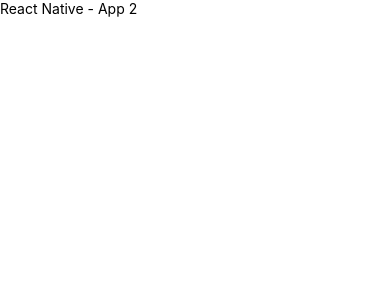
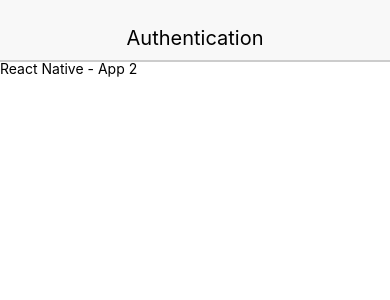
Before and after one commit to jmcasebier/react-native-simple-firebase-auth, a React Native app: screen / in a window 390 px wide. Shown: the top 300 px of the page. Built offline with nearby package versions, Linux system fonts and the light colour scheme.

Commit message:
added common components

```diff
--- a/src/App.js
+++ b/src/App.js
@@ -1,10 +1,12 @@
 import React, { Component } from 'react';
 import { View, Text } from 'react-native';
+import { Header } from './components/common';
 
 class App extends Component {
   render() {
     return (
       <View>
+        <Header headerText='Authentication' />
         <Text>React Native - App 2</Text>
       </View>
     );
--- /dev/null
+++ b/src/components/common/Button.js
@@ -0,0 +1,37 @@
+import React from 'react';
+import { Text, TouchableOpacity } from 'react-native';
+
+const Button = ({ onPress, children }) => {
+const { buttonStyle, textStyle } = styles;
+
+  return (
+    <TouchableOpacity onPress={onPress} style={buttonStyle}>
+      <Text style={textStyle}>
+        {children}
+      </Text>
+    </TouchableOpacity>
+  );
+};
+
+const styles = {
+  buttonStyle: {
+    flex: 1,
+    alignSelf: 'stretch',
+    backgroundColor: '#fff',
+    borderRadius: 5,
+    borderWidth: 1,
+    borderColor: '#007aff',
+    marginLeft: 5,
+    marginRight: 5
+  },
+  textStyle: {
+    alignSelf: 'center',
+    color: '#007aff',
+    fontSize: 16,
+    fontWeight: '600',
+    paddingTop: 10,
+    paddingBottom: 10
+  }
+};
+
+export { Button };
--- /dev/null
+++ b/src/components/common/Card.js
@@ -0,0 +1,29 @@
+import React from 'react';
+import { View } from 'react-native';
+
+const Card = (props) => {
+  return (
+    <View style={styles.containerStyle}>
+      {props.children}
+    </View>
+  );
+};
+
+const styles = {
+  containerStyle: {
+    borderWidth: 1,
+    borderRadius: 2,
+    borderColor: '#ddd',
+    borderBottomWidth: 0,
+    shadowColor: '#000',
+    shadowOffset: { width: 0, height: 2 },
+    shadowOpacity: 0.1,
+    shadowRadius: 2,
+    elevation: 1,
+    marginLeft: 5,
+    marginRight: 5,
+    marginTop: 10
+  }
+};
+
+export { Card };
--- /dev/null
+++ b/src/components/common/CardSection.js
@@ -0,0 +1,24 @@
+import React from 'react';
+import { View } from 'react-native';
+
+const CardSection = (props) => {
+  return (
+    <View style={styles.containerStyle}>
+      {props.children}
+    </View>
+  );
+};
+
+const styles = {
+  containerStyle: {
+    borderBottomWidth: 1,
+    padding: 5,
+    backgroundColor: '#fff',
+    justifyContent: 'flex-start',
+    flexDirection: 'row',
+    borderColor: '#ddd',
+    position: 'relative'
+  }
+};
+
+export { CardSection };
--- /dev/null
+++ b/src/components/common/Header.js
@@ -0,0 +1,35 @@
+// Import libraries
+import React from 'react';
+import { Text, View } from 'react-native';
+
+// Create components
+const Header = (props) => {
+  const { textStyle, viewStyle } = styles;
+
+  return (
+    <View style={viewStyle}>
+      <Text style={textStyle}>{props.headerText}</Text>
+    </View>
+  );
+};
+
+const styles = {
+  viewStyle: {
+    backgroundColor: '#f8f8f8',
+    justifyContent: 'center',
+    alignItems: 'center',
+    height: 60,
+    paddingTop: 15,
+    shadowColor: '#000',
+    shadowOffset: { width: 0, height: 2 },
+    shadowOpacity: 0.2,
+    elevation: 2,
+    position: 'relative'
+  },
+  textStyle: {
+    fontSize: 20
+  }
+};
+
+// Make components available for use
+export { Header };
--- /dev/null
+++ b/src/components/common/index.js
@@ -0,0 +1,4 @@
+export * from './Button';
+export * from './Card';
+export * from './CardSection';
+export * from './Header';
```
Also changed, not shown: 5 other files (tests, documents, lock files or other folders).
